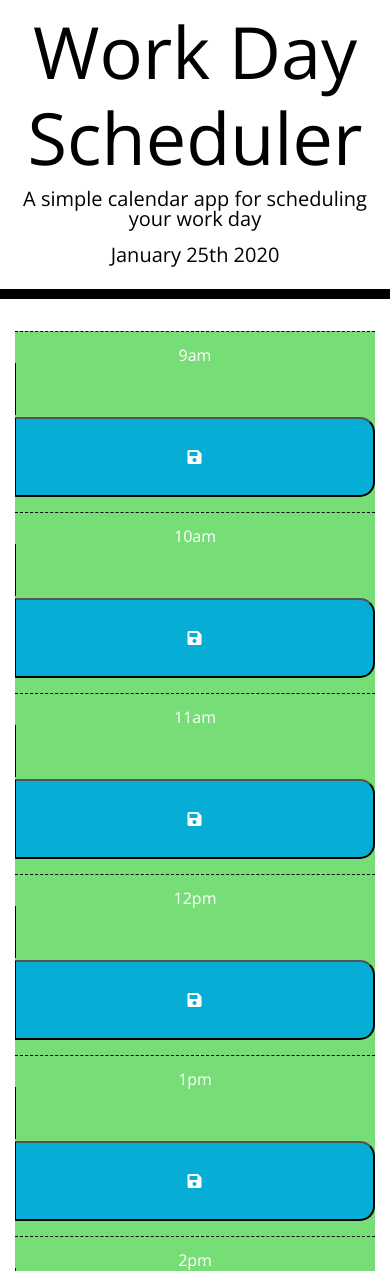
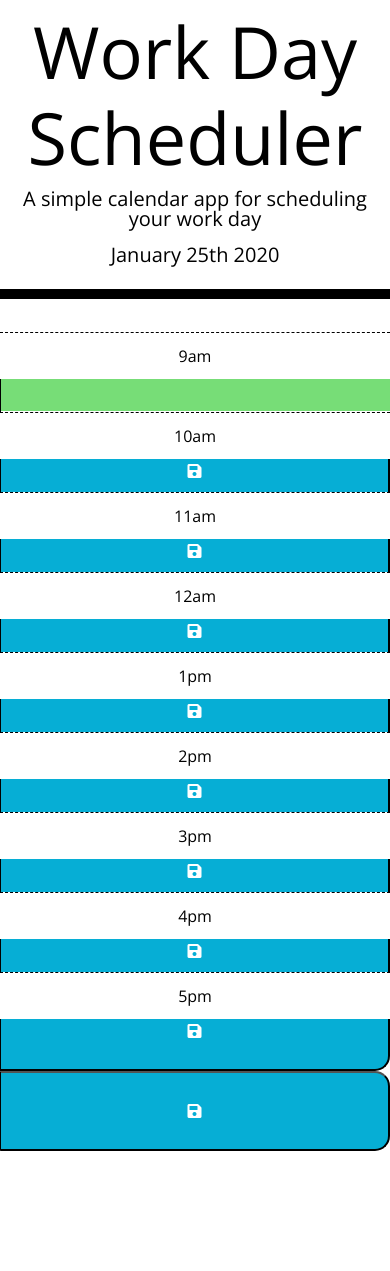
Before and after one commit to ameliadavis/Day-Planner, a plain HTML site: page index.html in a window 390 px wide. Shown: the top 1271 px of the page. After the commit the page ends 1151 px from the top, so only its background shows below. Drawn offline with nearby package versions, Linux system fonts and the light colour scheme.

Commit message:
resolved issues with local storage and HTML display

```diff
--- a/index.html
+++ b/index.html
@@ -4,10 +4,7 @@
     <meta charset="UTF-8" />
     <meta name="viewport" content="width=device-width, initial-scale=1.0" />
     <meta http-equiv="X-UA-Compatible" content="ie=edge" />
-    <link
-      rel="stylesheet"
-      href="https://stackpath.bootstrapcdn.com/bootstrap/4.3.1/css/bootstrap.min.css"
-    />
+    <link rel="stylesheet" href="https://stackpath.bootstrapcdn.com/bootstrap/4.4.1/css/bootstrap.min.css" integrity="sha384-Vkoo8x4CGsO3+Hhxv8T/Q5PaXtkKtu6ug5TOeNV6gBiFeWPGFN9MuhOf23Q9Ifjh" crossorigin="anonymous">
     <link
       rel="stylesheet"
       href="https://use.fontawesome.com/releases/v5.8.1/css/all.css"
@@ -28,55 +25,57 @@
       <p class="lead">A simple calendar app for scheduling your work day</p>
       <p id="currentDay" class="lead"></p>
     </header>
-    <div class="container">
-      <!-- Timeblocks go here -->
-          <div id = "9" class = "hour">
-              <div class="col-md-1"> 9am </div>
-              <textarea class= "col-md-10 description"></textarea>
-              <button class ="saveBtn col-md-1" id="9"><i class="fas fa-save"></i></button>
-          </div>
-          <div id = "10" class = "hour">
-              <div class="col-md-1"> 10am </div>
-              <textarea class= "col-md-10 description"></textarea>
-              <button class ="saveBtn col-md-1" id="10"><i class="fas fa-save"></i></button>
-          </div>
-          <div id = "11" class = "hour">
-              <div class="col-md-1"> 11am </div>
-              <textarea class= "col-md-10 description"></textarea>
-              <button class ="saveBtn col-md-1" ><i class="fas fa-save"></i></button>
-          </div>
-          <div id = "12" class = "hour">
-              <div class="col-md-1"> 12pm </div>
+    <div class="container-lg">
+      <div class = "row" id = "9">
+          <div class = "col-md-1 hour"> 9am </div>
               <textarea class= "col-md-10 description"></textarea>
               <button class ="saveBtn col-md-1"><i class="fas fa-save"></i></button>
           </div>
-          <div id = "13" class = "hour">
-              <div class="col-md-1"> 1pm </div>
+        <div class = "row" id = "10">
+            <div class = "col-md-1 hour"> 10am </div>
                 <textarea class= "col-md-10 description"></textarea>
                 <button class ="saveBtn col-md-1"><i class="fas fa-save"></i></button>
             </div>
-          <div id = "14" class = "hour">
-              <div class="col-md-1"> 2pm </div>
+        <div class = "row" id = "11">
+            <div class = "col-md-1 hour"> 11am </div>
                 <textarea class= "col-md-10 description"></textarea>
                 <button class ="saveBtn col-md-1"><i class="fas fa-save"></i></button>
           </div>
-          <div id = "15" class = "hour">
-              <div class="col-md-1"> 3pm </div>
+        <div class = "row" id = "12">
+            <div class = "col-md-1 hour"> 12am </div>
                 <textarea class= "col-md-10 description"></textarea>
                 <button class ="saveBtn col-md-1"><i class="fas fa-save"></i></button>
           </div>
-          <div id = "16" class = "hour">
-              <div class="col-md-1"> 4pm </div>
+        <div class = "row" id = "13">
+            <div class = "col-md-1 hour"> 1pm </div>
                 <textarea class= "col-md-10 description"></textarea>
                 <button class ="saveBtn col-md-1"><i class="fas fa-save"></i></button>
           </div>
-          <div id = "17" class = "hour">
-              <div class="col-md-1"> 5pm </div>
+        <div class = "row" id = "14">
+            <div class = "col-md-1 hour"> 2pm </div>
+                <textarea class= "col-md-10 description"></textarea>
+                <button class ="saveBtn col-md-1"><i class="fas fa-save"></i></button>
+          </div>
+        <div class = "row" id = "15">
+            <div class = "col-md-1 hour"> 3pm </div>
+                <textarea class= "col-md-10 description"></textarea>
+                <button class ="saveBtn col-md-1"><i class="fas fa-save"></i></button>
+          </div>
+        <div class = "row" id = "16">
+            <div class = "col-md-1 hour"> 4pm </div>
+                <textarea class= "col-md-10 description"></textarea>
+                <button class ="saveBtn col-md-1"><i class="fas fa-save"></i></button>
+          </div>
+        <div class = "row" id = "16">
+            <div  class = "col-md-1 hour"> 5pm </div>
                 <textarea class= "col-md-10 description"></textarea>
                 <button class ="saveBtn col-md-1"><i class="fas fa-save"></i></button>
           </div>
     </div>
-
+    <footer>
+     <br>
+     <br>
+    </footer>
     <script src="https://code.jquery.com/jquery-3.4.1.min.js"></script>
     <script src="https://cdnjs.cloudflare.com/ajax/libs/moment.js/2.24.0/moment.min.js"></script>
     <script src ="script.js"></script>
--- a/script.js
+++ b/script.js
@@ -16,12 +16,13 @@ console.log("this is the hour element " + hourEl);
 //function to turn hours colors based on time
 function timePassing (){
     // for(var i = 0; i < $(".hour").length + 1; i++){ // cycle thorugh all the elements on the page
-        $(".hour").each(function() {
+        $(".row").each(function() {
             // console.log(i);
-        var description = $(".hour").length;
+        var description = $(".row").length;
         console.log(description);
         hourEl = parseInt($(this).attr("id"));
         console.log(hourEl);
+        console.log(this);
         if(hourEl < timeNow){
             $(this).addClass("past");
             console.log("past");
@@ -40,25 +41,18 @@ function timePassing (){
     // save button listener
 $(".saveBtn").on("click", function(){
     console.log("register the click");
-    var hourStore = $(this).attr("id");
-    var descriptStore = JSON.stringify($(".description").val());// need to do Jason stingify and parse to make this work.
-
-
-    // console.log("hourStore " + hourStore);
-    // console.log("descriptStore " + descriptStore);
-    // save(hourStore, descriptStore);
+    var hourStore = parseInt($(this).parents("div").attr("id"));
+    // parent to grab ID sibling to get everything on the same line, dont forget to remove dform the button on the HTML
+    var descriptStore = $(this).siblings("textarea").val();
+    console.log(hourStore);
+    console.log(descriptStore);
     save(hourStore, descriptStore);
 
 // function for save button to add content to local storage
 function save(hStore, dStore) {
     event.preventDefault();
+    localStorage.setItem(hStore , dStore);
 
-    console.log(hStore, dStore);
-
-    //localStorage.setItem(blwh);
-    // localStorage.setItem("this is a test", "this is only a test");
-    localStorage.setItem(hStore , dStore);
-    // localStorage.setItem("9", "should say 9");
  };
 });
 
@@ -66,21 +60,17 @@ function save(hStore, dStore) {
 // // this will print the items saved in local storage back to the screen
 $(document).ready(function(){
     $(".hour").each(function() {
-        $(".description").innerHTML = localStorage.getItem("9");
-        $(".description").innerHTML = localStorage.getItem("10");
-        $(".description").innerHTML = localStorage.getItem("11");
-        $(".description").innerHTML = localStorage.getItem("12");
-        $(".description").innerHTML = localStorage.getItem("13");
-        $(".description").innerHTML = localStorage.getItem("14");
-        $(".description").innerHTML = localStorage.getItem("15");
-        $(".description").innerHTML = localStorage.getItem("16");
-        $(".description").innerHTML = localStorage.getItem("17");
+        $("#9 .description").val(localStorage.getItem("9"));
+        $("#10 .description").val(localStorage.getItem("10"));
+        $("#11 .description").val(localStorage.getItem("11"));
+        $("#12 .description").val(localStorage.getItem("12"));
+        $("#13 .description").val(localStorage.getItem("13"));
+        $("#14 .description").val(localStorage.getItem("14"));
+        $("#15 .description").val(localStorage.getItem("15"));
+        $("#16 .description").val(localStorage.getItem("16"));
+        $("#17 .description").val(localStorage.getItem("17"));
 });
 });
-
-// from solution
-// $(document).ready(function() {  // listen for save button clicks  $(".saveBtn").on("click", function() {    // get nearby values    var value = $(this).siblings(".description").val();    var time = $(this).parent().attr("id");
-    // save in localStorage    localStorage.setItem(time, value);  });
 
 // current time
 console.log("this is the current time", moment().format('LTS'));
```
Lines whose indentation alone changed are shown as unchanged.
